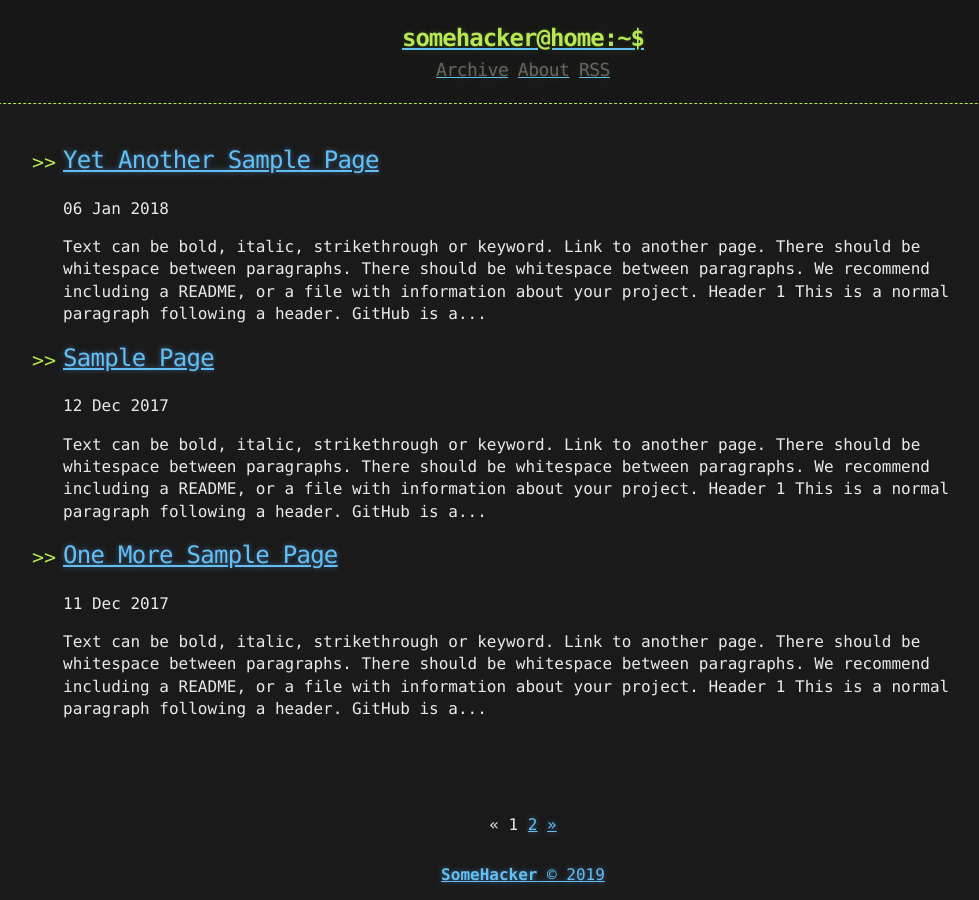
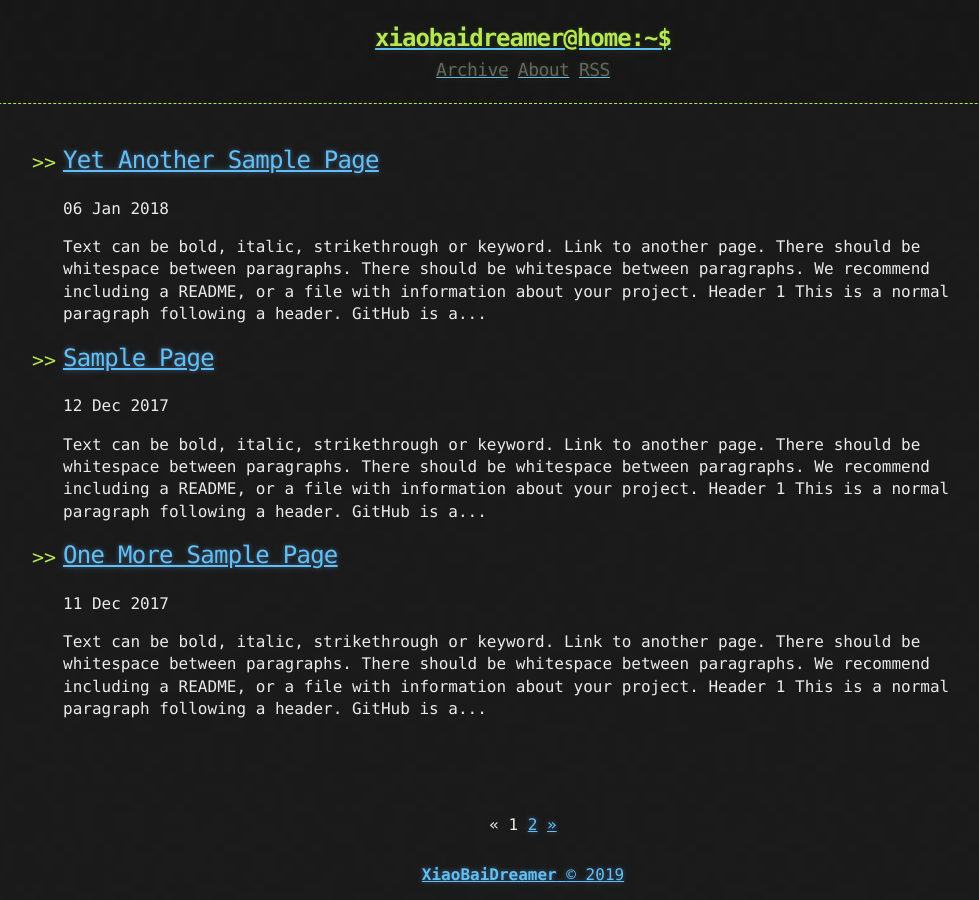
Before and after one commit to wpy2016/Blogs, a Jekyll site: the page built from index.html, in a window 1280 px wide. Shown: the whole page, without its empty margins (117-1096 px from the left). Built offline with Jekyll 4.4.1, drawn with Linux system fonts in a browser that asks for light colours; the list of posts is cut into pages by our own code.

Commit message:
修改个人信息

```diff
--- a/_config.yml
+++ b/_config.yml
@@ -1,8 +1,8 @@
-title: Hacker-Blog
-description: "A Jekyll Blog Theme For Hackers"
+title: XiaoBaiDreamer-Blog
+description: "小白梦想家"
 author:
-  name: "SomeHacker"
-  email: "someone@somewebsite.somedomain"
+  name: "XiaoBaiDreamer"
+  email: "3285840393@qq.com"
   url: "https://ashishchaudhary.in/hacker-blog"
 
 baseurl: /
@@ -28,5 +28,5 @@ plugins:
   - jekyll-sitemap
 
 # Custom variables
-owner : "SomeHacker"
-year : "2018"
+owner : "XiaoBaiDreamer"
+year : "2019"
```
